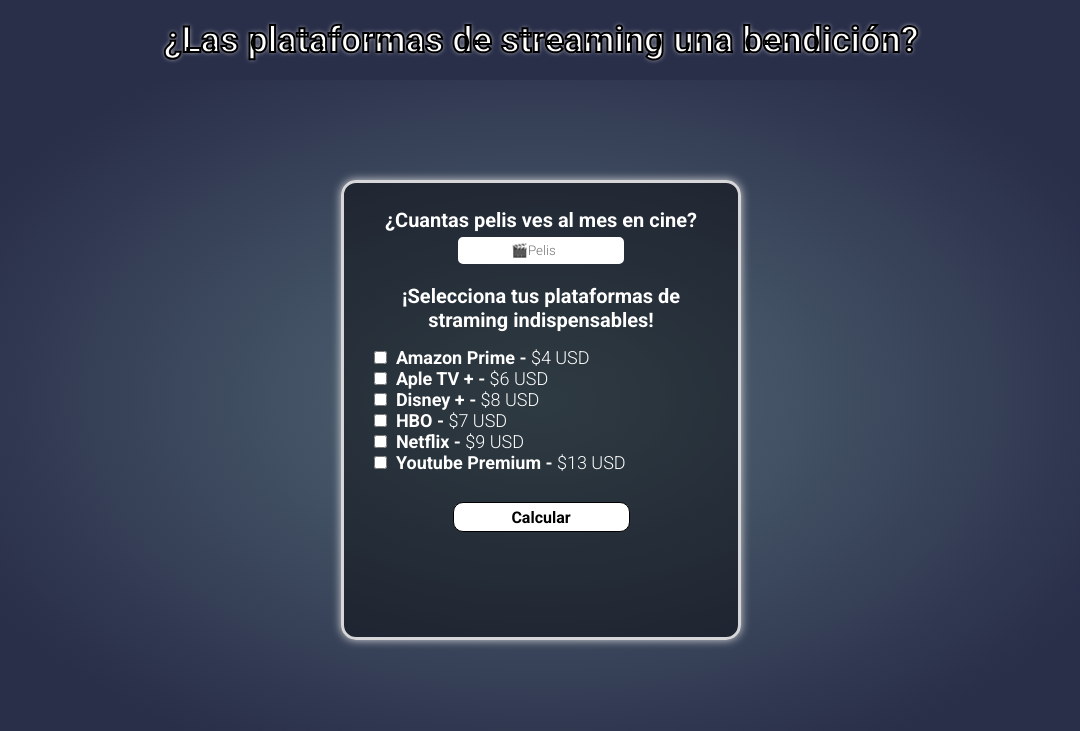
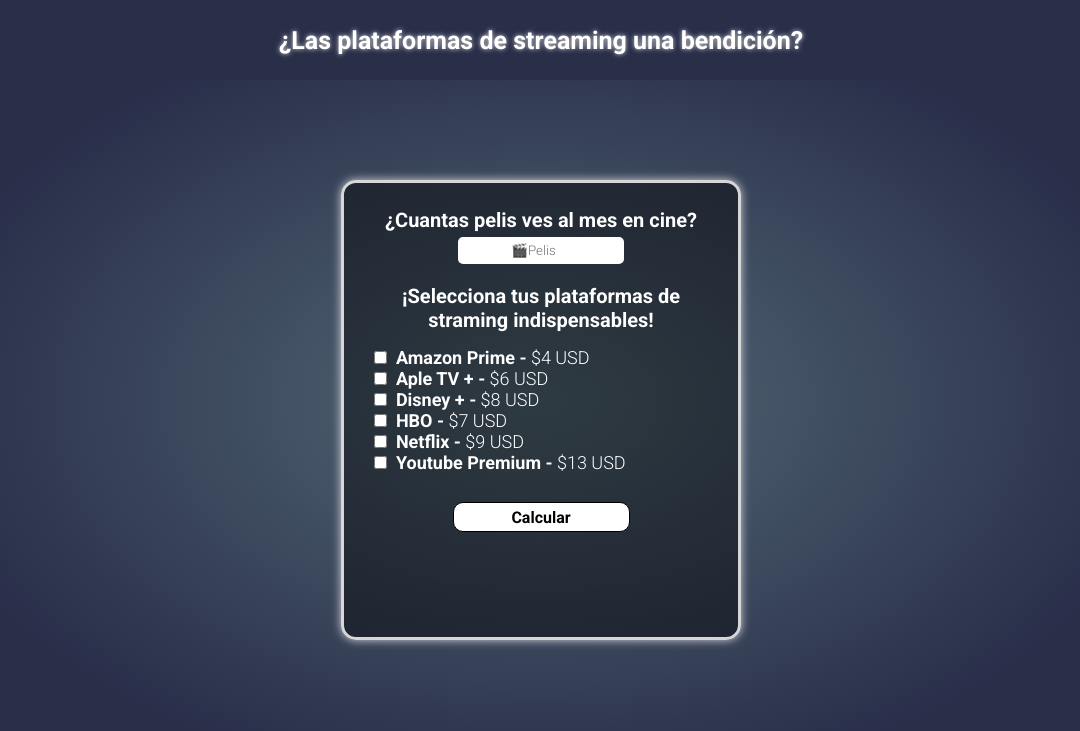
Before and after one commit to diegoarteag95/plataformas-streaming-bendicion, a plain HTML site: page index.html in a window 1280 px wide. Shown: the top 731 px of the page, without its empty margins (99-1179 px from the left). Drawn offline with Linux system fonts and the light colour scheme.

Commit message:
Add files via upload
se ajusta titulo

```diff
--- a/stilos.css
+++ b/stilos.css
@@ -23,10 +23,9 @@ body {
 }
 .header__titulo {
   color: #ffffff;
-  font-size: 36px;
+  font-size: 25px;
   text-shadow: 0 0 5px #d7d7d9;
   text-align: center;
-  -webkit-text-stroke: 2px black;
 }
 
 .tarjeta__contenedor {
```
